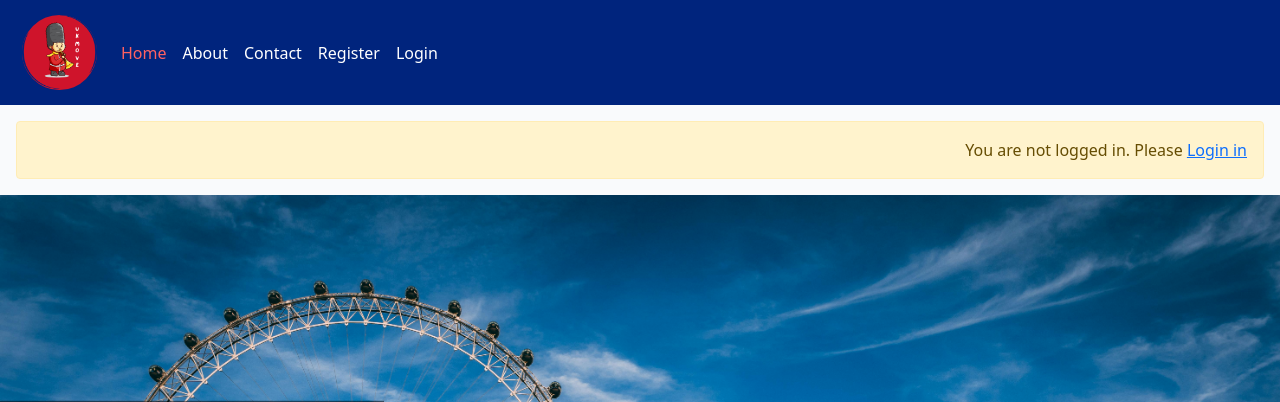
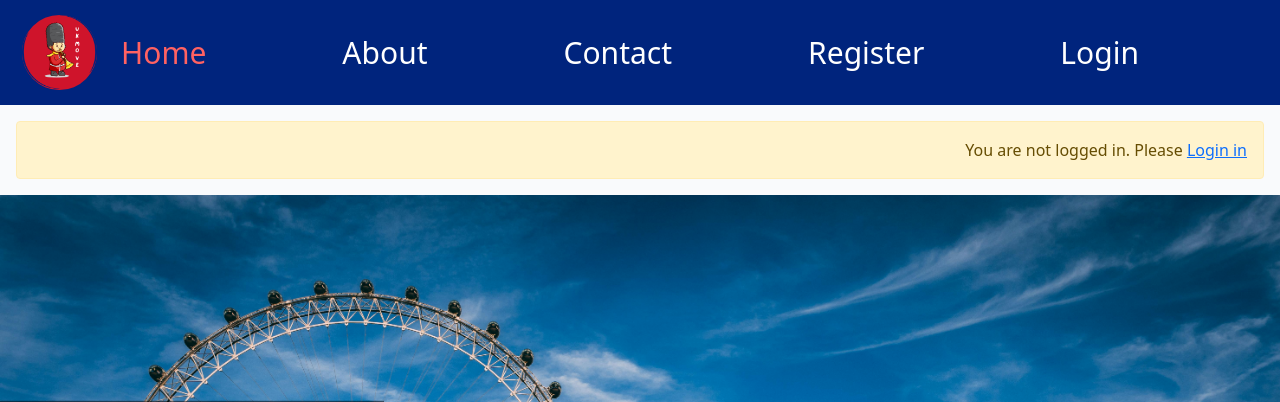
Before and after one commit to techistem/UkMove_CI_P4, a Django app: page / in a window 1280 px wide. Shown: the top 402 px of the page. Run offline with Django 4.2, Linux system fonts and the light colour scheme; data that the repository does not hold is empty.

Commit message:
Enhance navbar styling: increase item font size and add spacing between items

```diff
--- a/static/css/style.css
+++ b/static/css/style.css
@@ -325,11 +325,13 @@
     color:rgb(255, 160, 160);
 }
 
-.navbar{
+.navbar {
     background: #00247D ;
     padding: 10px;
     border-radius: 0;
 }
-.nav-item{
+.nav-item {
     color:#FFFFFF;
+    font-size: 30px;
+    margin-right: 120px;
 }
```
